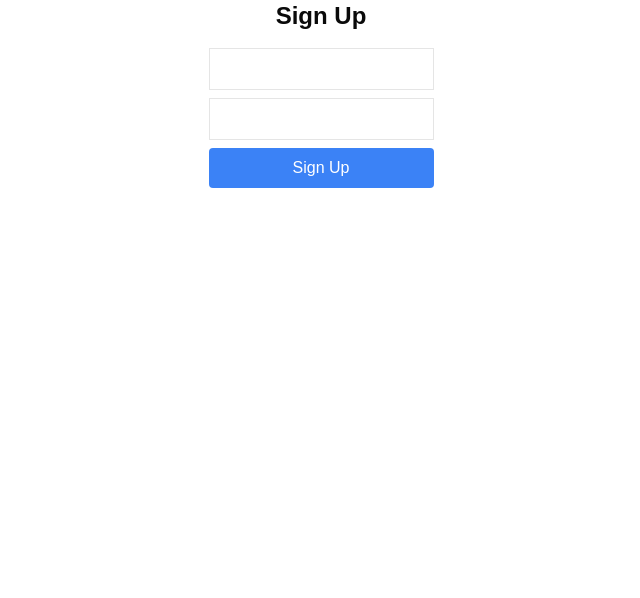
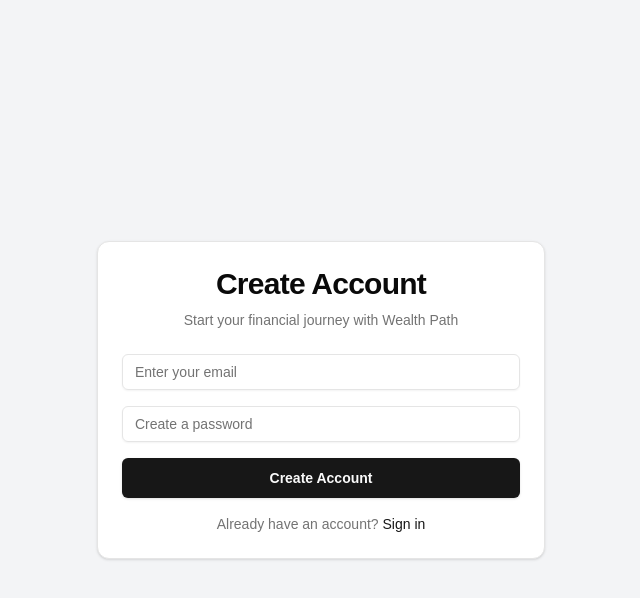
Before and after one commit to dwk601/wealth-path, a Next.js app: page /signup in a window 1280 px wide. Shown: the top 598 px of the page, without its empty margins (319-959 px from the left). Built offline with nearby package versions, Linux system fonts and the light colour scheme.

Commit message:
Enhance login and signup pages with improved UI components and layout; add tooltip component for better user experience

```diff
--- a/app/login/page.tsx
+++ b/app/login/page.tsx
@@ -1,8 +1,12 @@
 "use client"
+
 import { useState } from "react"
 import { signIn } from "next-auth/react"
 import { useRouter } from "next/navigation"
-// ...existing imports...
+import { Card, CardContent, CardHeader, CardTitle } from "@/components/ui/card"
+import { Input } from "@/components/ui/input"
+import { Button } from "@/components/ui/button"
+import Link from "next/link"
 
 const LoginPage = () => {
   const [email, setEmail] = useState("")
@@ -19,35 +23,58 @@
   }
 
   return (
-    <main className="flex flex-col items-center justify-center">
-      <h1 className="text-2xl font-bold">Log In</h1>
-      <div className="flex flex-col mt-4">
-        <input
+    <div className="flex h-screen bg-gray-100">
+      <main className="flex-1 flex items-center justify-center p-4">
+        <Card className="w-full max-w-md">
+          <CardHeader className="space-y-2">
+            <CardTitle className="text-3xl font-bold tracking-tight text-center">
+              Welcome back
+            </CardTitle>
+            <p className="text-sm text-muted-foreground text-center">
+              Continue managing your finances
+            </p>
+          </CardHeader>
+          <CardContent>
+            <div className="space-y-4">
+              <div className="space-y-2">
+                <Input
                   aria-label="Email"
                   type="email"
-          className="mb-2 p-2 border"
+                  placeholder="Enter your email"
                   onChange={(e) => setEmail(e.target.value)}
                   value={email}
-          tabIndex={0}
                 />
-        <input
+              </div>
+              <div className="space-y-2">
+                <Input
                   aria-label="Password"
                   type="password"
-          className="mb-2 p-2 border"
+                  placeholder="Enter your password"
                   onChange={(e) => setPassword(e.target.value)}
                   value={password}
-          tabIndex={0}
                 />
-        <button
+              </div>
+              <Button
                 onClick={handleLogin}
-          onKeyDown={(e) => e.key === "Enter" && handleLogin()}
-          className="bg-green-500 text-white px-4 py-2 rounded"
-          tabIndex={0}
+                className="w-full font-semibold"
+                size="lg"
               >
-          Log In
-        </button>
+                Sign in
+              </Button>
+              <p className="text-center text-sm text-muted-foreground">
+                New to Wealth Path?{" "}
+                <Link
+                  href="/signup"
+                  className="font-medium text-primary hover:underline underline-offset-4"
+                >
+                  Create an account
+                </Link>
+              </p>
             </div>
+          </CardContent>
+        </Card>
       </main>
+    </div>
   )
 }
 
--- a/app/signup/page.tsx
+++ b/app/signup/page.tsx
@@ -1,7 +1,11 @@
 "use client"
+
 import { useState } from "react"
 import { useRouter } from "next/navigation"
-// ...existing imports...
+import { Card, CardContent, CardHeader, CardTitle } from "@/components/ui/card"
+import { Input } from "@/components/ui/input"
+import { Button } from "@/components/ui/button"
+import Link from "next/link"
 
 const SignupPage = () => {
   const [email, setEmail] = useState("")
@@ -10,7 +14,6 @@
 
   const handleSignup = async () => {
     try {
-      // ...basic form validation...
       const res = await fetch("/api/signup", {
         method: "POST",
         body: JSON.stringify({ email, password })
@@ -22,35 +25,58 @@
   }
 
   return (
-    <main className="flex flex-col items-center justify-center">
-      <h1 className="text-2xl font-bold">Sign Up</h1>
-      <div className="flex flex-col mt-4">
-        <input
+    <div className="flex h-screen bg-gray-100">
+      <main className="flex-1 flex items-center justify-center p-4">
+        <Card className="w-full max-w-md">
+          <CardHeader className="space-y-2">
+            <CardTitle className="text-3xl font-bold tracking-tight text-center">
+              Create Account
+            </CardTitle>
+            <p className="text-sm text-muted-foreground text-center">
+              Start your financial journey with Wealth Path
+            </p>
+          </CardHeader>
+          <CardContent>
+            <div className="space-y-4">
+              <div className="space-y-2">
+                <Input
                   aria-label="Email"
                   type="email"
-          className="mb-2 p-2 border"
+                  placeholder="Enter your email"
                   onChange={(e) => setEmail(e.target.value)}
                   value={email}
-          tabIndex={0}
                 />
-        <input
+              </div>
+              <div className="space-y-2">
+                <Input
                   aria-label="Password"
                   type="password"
-          className="mb-2 p-2 border"
+                  placeholder="Create a password"
                   onChange={(e) => setPassword(e.target.value)}
                   value={password}
-          tabIndex={0}
                 />
-        <button
+              </div>
+              <Button
                 onClick={handleSignup}
-          onKeyDown={(e) => e.key === "Enter" && handleSignup()}
-          className="bg-blue-500 text-white px-4 py-2 rounded"
-          tabIndex={0}
+                className="w-full font-semibold"
+                size="lg"
               >
-          Sign Up
-        </button>
+                Create Account
+              </Button>
+              <p className="text-center text-sm text-muted-foreground">
+                Already have an account?{" "}
+                <Link
+                  href="/login"
+                  className="font-medium text-primary hover:underline underline-offset-4"
+                >
+                  Sign in
+                </Link>
+              </p>
             </div>
+          </CardContent>
+        </Card>
       </main>
+    </div>
   )
 }
 
--- a/components/dashboard/dashboard-header.tsx
+++ b/components/dashboard/dashboard-header.tsx
@@ -6,7 +6,7 @@
 import Link from "next/link";
 import { Button } from "@/components/ui/button";
 import { Avatar, AvatarFallback, AvatarImage } from "@/components/ui/avatar";
-import { Settings } from "lucide-react";
+import { Settings, LogIn, UserPlus } from "lucide-react"; // Add these imports
 import { NotificationsDropdown } from "@/components/notifications/notifications-dropdown";
 import { useSession, signOut } from "next-auth/react";
 import {
@@ -15,6 +15,12 @@
   DropdownMenuItem,
   DropdownMenuTrigger,
 } from "@/components/ui/dropdown-menu";
+import {
+  Tooltip,
+  TooltipContent,
+  TooltipProvider,
+  TooltipTrigger,
+} from "@/components/ui/tooltip";
 
 // Mock notifications - In a real app, this would come from an API
 const mockNotifications = [
@@ -91,14 +97,44 @@
               </DropdownMenuContent>
             </DropdownMenu>
           ) : (
-            <div className="flex space-x-2">
-              <Link href="/login" className="text-sm text-blue-600" tabIndex={0}>
-                Login
-              </Link>
-              <Link href="/signup" className="text-sm text-blue-600" tabIndex={0}>
-                Signup
-              </Link>
-            </div>
+            <TooltipProvider>
+              <div className="flex items-center space-x-2">
+                <Tooltip>
+                  <TooltipTrigger asChild>
+                    <Link href="/login">
+                      <Button
+                        variant="ghost"
+                        size="icon"
+                        className="hover:bg-slate-100"
+                        aria-label="Login"
+                      >
+                        <LogIn className="h-5 w-5" />
+                      </Button>
+                    </Link>
+                  </TooltipTrigger>
+                  <TooltipContent>
+                    <p>Login</p>
+                  </TooltipContent>
+                </Tooltip>
+                <Tooltip>
+                  <TooltipTrigger asChild>
+                    <Link href="/signup">
+                      <Button
+                        variant="ghost"
+                        size="icon"
+                        className="hover:bg-slate-100"
+                        aria-label="Sign up"
+                      >
+                        <UserPlus className="h-5 w-5" />
+                      </Button>
+                    </Link>
+                  </TooltipTrigger>
+                  <TooltipContent>
+                    <p>Sign up</p>
+                  </TooltipContent>
+                </Tooltip>
+              </div>
+            </TooltipProvider>
           )}
         </div>
       </div>
--- /dev/null
+++ b/components/ui/tooltip.tsx
@@ -0,0 +1,32 @@
+"use client"
+
+import * as React from "react"
+import * as TooltipPrimitive from "@radix-ui/react-tooltip"
+
+import { cn } from "@/lib/utils"
+
+const TooltipProvider = TooltipPrimitive.Provider
+
+const Tooltip = TooltipPrimitive.Root
+
+const TooltipTrigger = TooltipPrimitive.Trigger
+
+const TooltipContent = React.forwardRef<
+  React.ElementRef<typeof TooltipPrimitive.Content>,
+  React.ComponentPropsWithoutRef<typeof TooltipPrimitive.Content>
+>(({ className, sideOffset = 4, ...props }, ref) => (
+  <TooltipPrimitive.Portal>
+    <TooltipPrimitive.Content
+      ref={ref}
+      sideOffset={sideOffset}
+      className={cn(
+        "z-50 overflow-hidden rounded-md bg-primary px-3 py-1.5 text-xs text-primary-foreground animate-in fade-in-0 zoom-in-95 data-[state=closed]:animate-out data-[state=closed]:fade-out-0 data-[state=closed]:zoom-out-95 data-[side=bottom]:slide-in-from-top-2 data-[side=left]:slide-in-from-right-2 data-[side=right]:slide-in-from-left-2 data-[side=top]:slide-in-from-bottom-2",
+        className
+      )}
+      {...props}
+    />
+  </TooltipPrimitive.Portal>
+))
+TooltipContent.displayName = TooltipPrimitive.Content.displayName
+
+export { Tooltip, TooltipTrigger, TooltipContent, TooltipProvider }
--- a/package.json
+++ b/package.json
@@ -23,6 +23,7 @@
     "@radix-ui/react-slot": "^1.1.1",
     "@radix-ui/react-switch": "^1.1.2",
     "@radix-ui/react-tabs": "^1.1.2",
+    "@radix-ui/react-tooltip": "^1.1.6",
     "bcrypt": "^5.1.1",
     "class-variance-authority": "^0.7.1",
     "clsx": "^2.1.1",
```
Also changed, not shown: 1 other file (tests, documents, lock files or other folders). Lines whose indentation alone changed are shown as unchanged.
